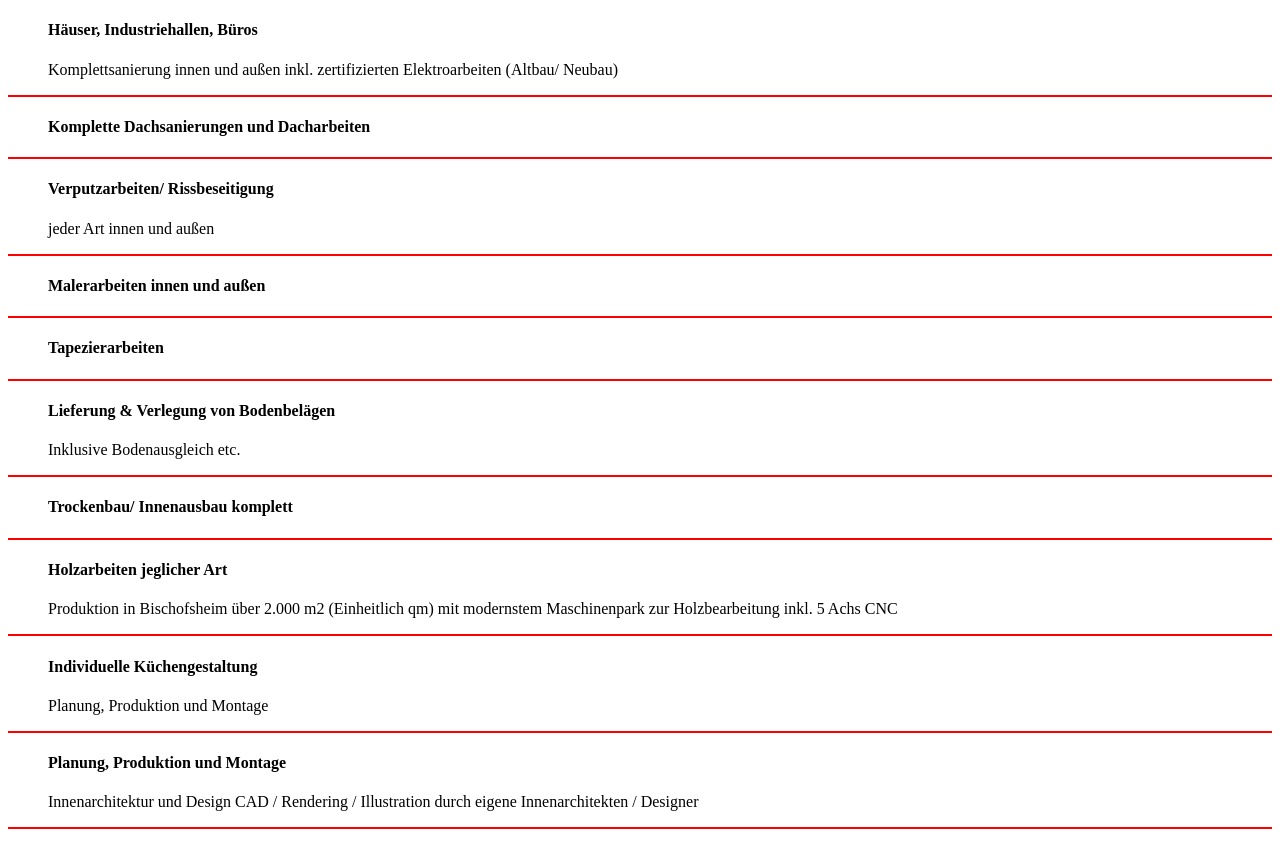
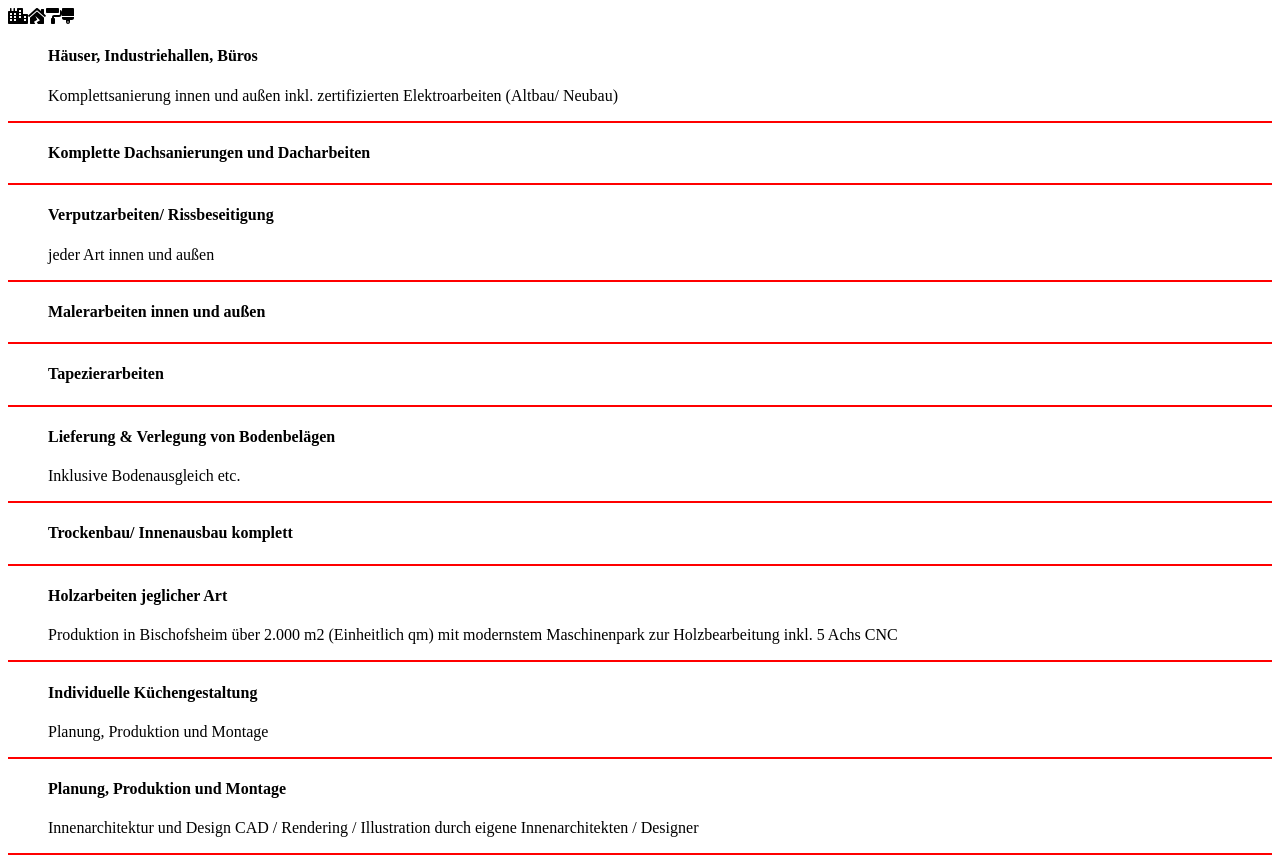
Before and after one commit to machinesandpixels/react-august2020, a React (Create React App) app: page / in a window 1280 px wide. Before the commit the page ends 837 px from the top, so only its background shows below. Built offline with nearby package versions, Linux system fonts and the light colour scheme.

Commit message:
Added FontAwesome Icons

```diff
--- a/src/App.js
+++ b/src/App.js
@@ -1,7 +1,18 @@
 import React, { Fragment, useState } from "react";
-// import Header from "./components/Header";
 // import "./styles.css";
 import "./App.css";
+// import Header from "./components/Header";
+import Icon from "./components/Icon";
+import { library } from "@fortawesome/fontawesome-svg-core";
+import { fab } from "@fortawesome/free-brands-svg-icons";
+import {
+  faCity,
+  faHouseDamage,
+  faPaintRoller,
+  faBrush
+} from "@fortawesome/free-solid-svg-icons";
+
+library.add(fab, faCity, faHouseDamage, faPaintRoller, faBrush);
 
 function App() {
   const [state] = useState({
@@ -79,7 +90,12 @@ function App() {
       </Fragment>
     );
   });
-  return <div> {category} </div>;
+  return (
+    <div>
+      <Icon />
+      {category}
+    </div>
+  );
 }
 
 export default App;
--- /dev/null
+++ b/src/components/Icon.js
@@ -0,0 +1,15 @@
+import React from "react";
+import { FontAwesomeIcon } from "@fortawesome/react-fontawesome";
+
+const Icon = () => {
+  return (
+    <div>
+      <FontAwesomeIcon icon="city" />
+      <FontAwesomeIcon icon="house-damage" />
+      <FontAwesomeIcon icon="paint-roller" />
+      <FontAwesomeIcon icon="brush" />
+    </div>
+  );
+};
+
+export default Icon;
```
